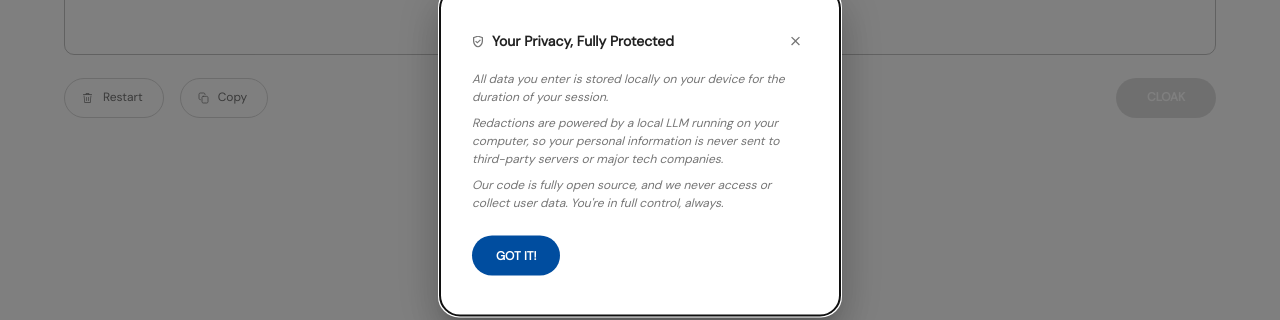
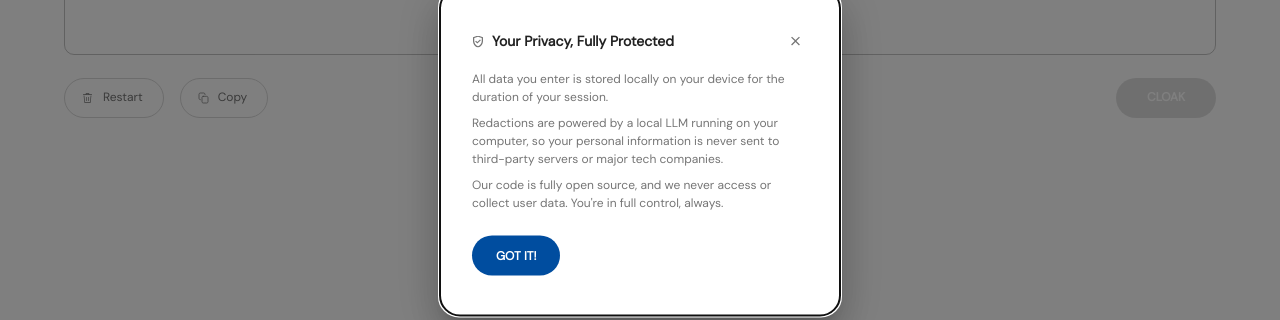
Before and after one commit to aishwarya1712/cloak-ui, a React (Vite) app: page / in a window 1280 px wide. Both pictures are taken after a click on the element "Privacy Policy". Shown: the part 248-568 px from the top of the page. Built offline with nearby package versions, Linux system fonts and the light colour scheme.

Commit message:
unitalicized modal description

```diff
--- a/src/components/ConfirmModal.jsx
+++ b/src/components/ConfirmModal.jsx
@@ -41,7 +41,7 @@ export default function ConfirmModal({
           </Stack>
 
           {/* Description */}
-          <Typography sx={{ fontStyle: 'italic', color: '#757575' }} component="div">
+          <Typography sx={{ color: '#757575' }} component="div">
             {description}
           </Typography>
 
```
